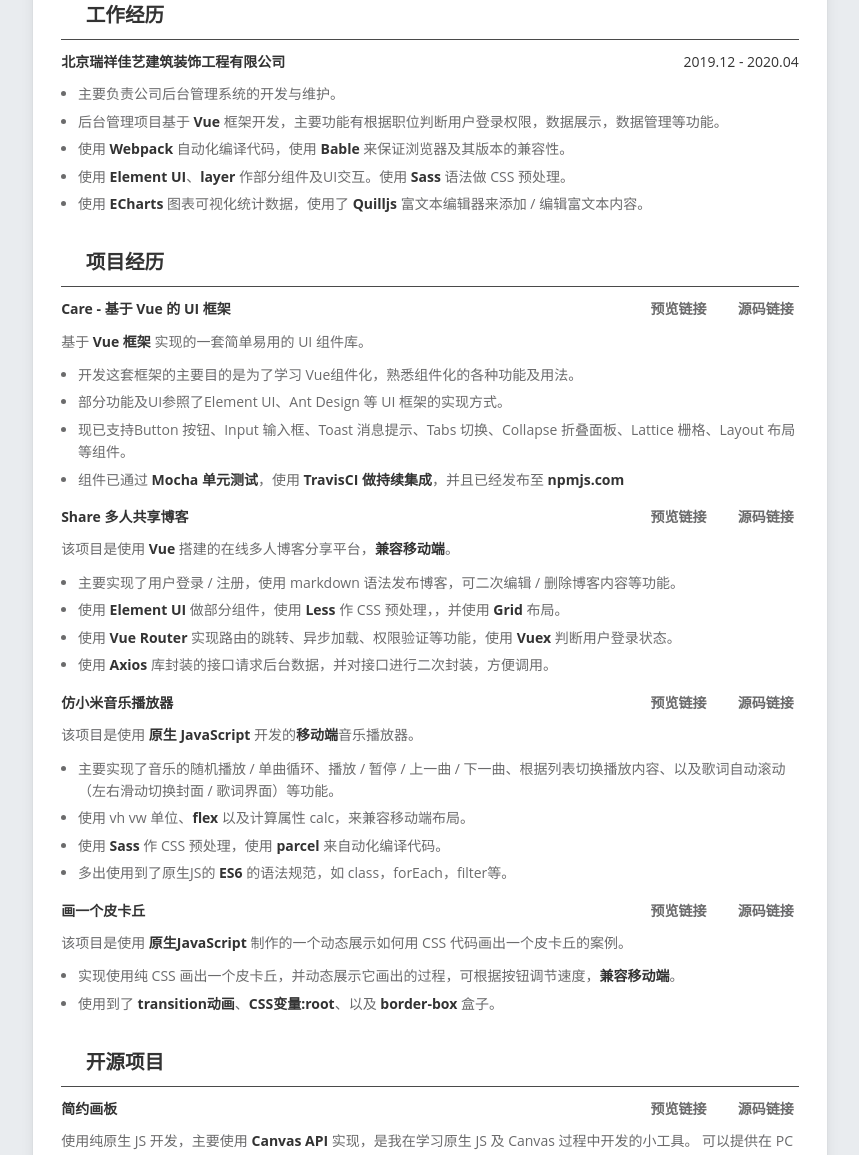
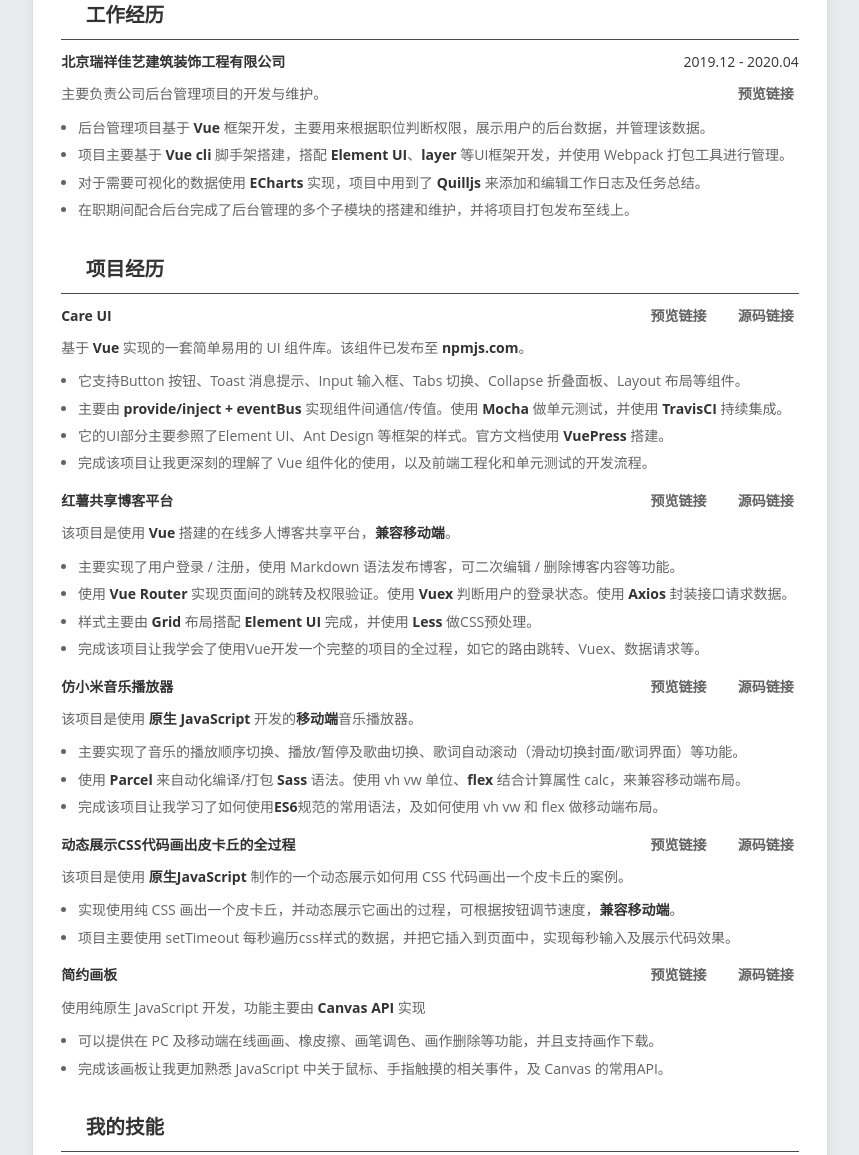
Before and after one commit to uphg/resume, a plain HTML site: page src/index.html in a window 1280 px wide. Shown: the part 257-1412 px from the top of the page, without its empty margins (210-1069 px from the left). Drawn offline with Linux system fonts and the light colour scheme.

Commit message:
修改简历

```diff
--- a/src/index.html
+++ b/src/index.html
@@ -25,32 +25,6 @@
                 <div class="info">
                     <div class="row">吕恒 | 23岁 | 前端开发 | 北京</div>
                     <div class="row">手机 <span class="contact">15631107371</span> | 邮箱 <span class="contact">bravchen@qq.com</span> | 微信 <span class="contact">bravchen</span></div>
-                    <!-- <div class="row">
-                        <div class="col">
-                            <span class="info-h">姓名</span>
-                            <span class="info-t">吕恒</span>
-                        </div>
-                        <div class="col">
-                            <span class="info-h">性别</span>
-                            <span class="info-t">男</span>
-                        </div>
-                        <div class="col">
-                            <span class="info-h">年龄</span>
-                            <span class="info-t">23</span>
-                        </div>
-                        <div class="col">
-                            <span class="info-h">手机</span>
-                            <span class="info-t">15631107371</span>
-                        </div>
-                        <div class="col">
-                            <span class="info-h">邮箱</span>
-                            <span class="info-t">bravchen@qq.com</span>
-                        </div>
-                        <div class="col">
-                            <span class="info-h">微信</span>
-                            <span class="info-t">bravchen</span>
-                        </div>
-                    </div> -->
                 </div>
             </div>
         </section>
@@ -64,14 +38,24 @@
                     </span>
                     <span>工作经历</span>
                 </h2>
-                <h3 class="company-h3"><span>北京瑞祥佳艺建筑装饰工程有限公司</span><span class="time">2019.12 - 2020.04</span></h3>
-                <!-- <div class="time">2019.12 - 2020.04</div> -->
+                <h3 class="company-h3">
+                    <span>北京瑞祥佳艺建筑装饰工程有限公司</span>
+                    <span class="time">2019.12 - 2020.04</span>
+                </h3>
+                <p class="company-link">
+                    <span>主要负责公司后台管理项目的开发与维护。</span>
+                    <a class="project-i" target="_blank" href="https://lib.rxjy.com/element-rx/dist/index.html#/ElementRx/Index">
+                        <svg class="icon" aria-hidden="true">
+                            <use xlink:href="#i-lianjie"></use>
+                        </svg>
+                        <span>预览链接</span>
+                    </a>
+                </p>
                 <ul>
-                    <li>主要负责公司后台管理系统的开发与维护。</li>
-                    <li>后台管理项目基于 <strong>Vue</strong> 框架开发，主要功能有根据职位判断用户登录权限，数据展示，数据管理等功能。</li>
-                    <li>使用 <strong>Webpack</strong> 自动化编译代码，使用 <strong>Bable</strong> 来保证浏览器及其版本的兼容性。</li>
-                    <li>使用 <strong>Element UI</strong>、<strong>layer</strong> 作部分组件及UI交互。使用 <strong>Sass</strong> 语法做 CSS 预处理。</li>
-                    <li>使用 <strong>ECharts</strong> 图表可视化统计数据，使用了 <strong>Quilljs</strong> 富文本编辑器来添加 / 编辑富文本内容。</li>
+                    <li>后台管理项目基于 <strong>Vue</strong> 框架开发，主要用来根据职位判断权限，展示用户的后台数据，并管理该数据。</li>
+                    <li>项目主要基于 <strong>Vue cli</strong> 脚手架搭建，搭配 <strong>Element UI</strong>、<strong>layer</strong> 等UI框架开发，并使用 Webpack</strong> 打包工具进行管理。</li>
+                    <li>对于需要可视化的数据使用 <strong>ECharts</strong> 实现，项目中用到了 <strong>Quilljs</strong> 来添加和编辑工作日志及任务总结。</li>
+                    <li>在职期间配合后台完成了后台管理的多个子模块的搭建和维护，并将项目打包发布至线上。</li>
                 </ul>
             </div>
             <div class="part">
@@ -85,7 +69,7 @@
                 </h2>
                 <section>
                     <h3 class="project-h3">
-                        <span>Care - 基于 Vue 的 UI 框架</span>
+                        <span>Care UI</span>
                         <span>
                             <a class="project-i" target="_blank" href="https://chenning02.github.io/care/">
                                 <svg class="icon" aria-hidden="true">
@@ -101,17 +85,17 @@
                             </a>
                         </span>
                     </h3>
-                    <div>基于 <strong>Vue 框架</strong> 实现的一套简单易用的 UI 组件库。</div>
+                    <div>基于 <strong>Vue</strong> 实现的一套简单易用的 UI 组件库。该组件已发布至 <strong>npmjs.com</strong>。</div>
                     <ul>
-                        <li>开发这套框架的主要目的是为了学习 Vue组件化，熟悉组件化的各种功能及用法。</li>
-                        <li>部分功能及UI参照了Element UI、Ant Design 等 UI 框架的实现方式。</li>
-                        <li>现已支持Button 按钮、Input 输入框、Toast 消息提示、Tabs 切换、Collapse 折叠面板、Lattice 栅格、Layout 布局等组件。</li>
-                        <li>组件已通过 <strong>Mocha 单元测试</strong>，使用 <strong>TravisCI 做持续集成</strong>，并且已经发布至 <strong>npmjs.com</strong> </li>
+                        <li>它支持Button 按钮、Toast 消息提示、Input 输入框、Tabs 切换、Collapse 折叠面板、Layout 布局等组件。</li>
+                        <li>主要由<strong> provide/inject + eventBus </strong>实现组件间通信/传值。使用 <strong>Mocha</strong> 做单元测试，并使用 <strong>TravisCI</strong> 持续集成。</li>
+                        <li>它的UI部分主要参照了Element UI、Ant Design 等框架的样式。官方文档使用 <strong>VuePress</strong> 搭建。</li>
+                        <li>完成该项目让我更深刻的理解了 Vue 组件化的使用，以及前端工程化和单元测试的开发流程。</li>
                     </ul>
                 </section>
                 <section>
                     <h3 class="project-h3">
-                        <span>Share 多人共享博客</span>
+                        <span>红薯共享博客平台</span>
                         <span>
                             <a class="project-i" target="_blank" href="https://chenning02.gitee.io/vue-multiplayer-blog/dist/index.html#/">
                                 <svg class="icon" aria-hidden="true">
@@ -127,12 +111,12 @@
                             </a>
                         </span>
                     </h3>
-                    <div>该项目是使用 <strong>Vue</strong> 搭建的在线多人博客分享平台，<strong>兼容移动端</strong>。</div>
+                    <div>该项目是使用 <strong>Vue</strong> 搭建的在线多人博客共享平台，<strong>兼容移动端</strong>。</div>
                     <ul>
-                        <li>主要实现了用户登录 / 注册，使用 markdown 语法发布博客，可二次编辑 / 删除博客内容等功能。</li>
-                        <li>使用 <strong>Element UI</strong> 做部分组件，使用 <strong>Less</strong> 作 CSS 预处理，，并使用 <strong>Grid</strong> 布局。</li>
-                        <li>使用 <strong>Vue Router</strong> 实现路由的跳转、异步加载、权限验证等功能，使用 <strong>Vuex</strong> 判断用户登录状态。</li>
-                        <li>使用 <strong>Axios</strong> 库封装的接口请求后台数据，并对接口进行二次封装，方便调用。</li>
+                        <li>主要实现了用户登录 / 注册，使用 Markdown 语法发布博客，可二次编辑 / 删除博客内容等功能。</li>
+                        <li>使用 <strong>Vue Router</strong> 实现页面间的跳转及权限验证。使用 <strong>Vuex</strong> 判断用户的登录状态。使用 <strong>Axios</strong> 封装接口请求数据。</li>
+                        <li>样式主要由 <strong>Grid</strong> 布局搭配 <strong>Element UI</strong> 完成，并使用 <strong>Less</strong> 做CSS预处理。</li>
+                        <li>完成该项目让我学会了使用Vue开发一个完整的项目的全过程，如它的路由跳转、Vuex、数据请求等。</li>
                     </ul>
                 </section>
                 <section>
@@ -155,15 +139,14 @@
                     </h3>
                     <div>该项目是使用 <strong>原生 JavaScript</strong> 开发的<strong>移动端</strong>音乐播放器。</div>
                     <ul>
-                        <li>主要实现了音乐的随机播放 / 单曲循环、播放 / 暂停 / 上一曲 / 下一曲、根据列表切换播放内容、以及歌词自动滚动（左右滑动切换封面 / 歌词界面）等功能。</li>
-                        <li>使用 vh vw 单位、<strong>flex</strong> 以及计算属性 calc，来兼容移动端布局。</li>
-                        <li>使用 <strong>Sass</strong> 作 CSS 预处理，使用 <strong>parcel</strong> 来自动化编译代码。</li>
-                        <li>多出使用到了原生JS的 <strong>ES6</strong> 的语法规范，如 class，forEach，filter等。</li>
+                        <li>主要实现了音乐的播放顺序切换、播放/暂停及歌曲切换、歌词自动滚动（滑动切换封面/歌词界面）等功能。</li>
+                        <li>使用 <strong>Parcel</strong> 来自动化编译/打包 <strong>Sass</strong> 语法。使用 vh vw 单位、<strong>flex</strong> 结合计算属性 calc，来兼容移动端布局。</li>
+                        <li>完成该项目让我学习了如何使用<strong>ES6</strong>规范的常用语法，及如何使用 vh vw 和 flex 做移动端布局。</li>
                     </ul>
                 </section>
                 <section>
                     <h3 class="project-h3">
-                        <span>画一个皮卡丘</span>
+                        <span>动态展示CSS代码画出皮卡丘的全过程</span>
                         <span>
                             <a class="project-i" target="_blank" href="https://chenning02.gitee.io/pikachu/index.html">
                                 <svg class="icon" aria-hidden="true">
@@ -182,10 +165,10 @@
                     <div>该项目是使用 <strong> 原生JavaScript</strong> 制作的一个动态展示如何用 CSS 代码画出一个皮卡丘的案例。</div>
                     <ul>
                         <li>实现使用纯 CSS 画出一个皮卡丘，并动态展示它画出的过程，可根据按钮调节速度，<strong>兼容移动端</strong>。</li>
-                        <li>使用到了 <strong>transition动画</strong>、<strong>CSS变量:root</strong>、以及 <strong>border-box</strong> 盒子。</li>
+                        <li>项目主要使用 setTimeout 每秒遍历css样式的数据，并把它插入到页面中，实现每秒输入及展示代码效果。</li>
                     </ul>
                 </section>
-                <!-- <section>
+                <section>
                     <h3 class="project-h3">
                         <span>简约画板</span>
                         <span>
@@ -203,15 +186,15 @@
                             </a>
                         </span>
                     </h3>
-                    <p>使用纯原生 JS 开发，功能主要由 <strong>Canvas API</strong> 实现</p>
+                    <p>使用纯原生 JavaScript 开发，功能主要由 <strong>Canvas API</strong> 实现</p>
                     <ul>
-                        <li>该项目是我在学习原生 JS 及 Canvas 过程中开发的小工具。 可以提供在 PC 及移动端在线画画、橡皮擦、画笔调色、画作删除等功能，并且支持画作下载。</li>
-                        <li></li>
+                        <li>可以提供在 PC 及移动端在线画画、橡皮擦、画笔调色、画作删除等功能，并且支持画作下载。</li>
+                        <li>完成该画板让我更加熟悉 JavaScript 中关于鼠标、手指触摸的相关事件，及 Canvas 的常用API。</li>
                     </ul>
                     <p></p>
-                </section> -->
+                </section>
             </div>
-            <div class="part">
+            <!-- <div class="part">
                 <h2>
                     <span class="h2-icon">
                         <svg class="icon" aria-hidden="true">
@@ -240,7 +223,7 @@
                     </h3>
                     <p>使用纯原生 JS 开发，主要使用 <strong>Canvas API</strong> 实现，是我在学习原生 JS 及 Canvas 过程中开发的小工具。 可以提供在 PC 及移动端在线画画、橡皮擦、画笔调色、画作删除等功能，并且支持画作下载。</p>
                 </section>
-            </div>
+            </div> -->
             <div class="part">
                 <h2 class="intr-h2">
                     <span class="h2-icon">
@@ -260,7 +243,7 @@
                         <li>熟练使用 <strong>HTML5 & CSS3</strong> 制作页面，掌握 CSS3 动画、过渡效果、响应式等常用技术。</li>
                         <li>熟练使用 <strong>JavaScript</strong> 常用语法，对 <strong>ES6</strong> 规范有一定了解，如 Promise、await、try catch等。</li>
                         <li>熟悉 <strong>jQuery</strong> 的使用，可以使用 jQuery 封装轮播，tab 等组件。</li>
-                        <li>了解前端的单元测试、持续集成服务 <strong>Travis</strong> 相关知识</li>
+                        <li>了解前端的单元测试、持续集成服务 <strong>Travis</strong> 相关知识。</li>
                     </ul>
                 </div>
             </div>
--- a/src/style.css
+++ b/src/style.css
@@ -7,6 +7,8 @@
 
 :root {
     --h2-padding: 12px;
+    /* --font-color: #6b6b6c; #646464*; #1a1a1a; */
+    --font-color: #646464;
 }
 
 html {
@@ -15,12 +17,11 @@
 
 body {
     font-family: "Open Sans","Clear Sans","Helvetica Neue",Helvetica,Arial,sans-serif;
-    color: #6b6b6c;
+    color: var(--font-color);
     line-height: 1.6;
     background-color: #e9ecef;
 }
 .care {
-    /* max-width: 720px; */
     max-width: 21cm;
     min-height: 29.7cm;
     padding: 1em 2em;
@@ -28,9 +29,6 @@
     background-color: #fff;
     box-shadow: 0 0.5em 1em -0.125em rgba(10,10,10,.1), 0 0 0 1px rgba(10,10,10,.02);
 }
-/* .care-introduction, .care-main {
-    padding: 0 1em;
-} */
 .care-main {
     padding-bottom: 2em;
 }
@@ -133,7 +131,7 @@
     padding-left: 5px;
     padding-right: 5px;
     text-decoration: none;
-    color: #6b6b6c;
+    color: var(--font-color);
     transition: all 0.3s;
 }
 .part {
@@ -145,6 +143,13 @@
 }
 .company-h3 .time {
     font-weight: normal;
+}
+.company-link {
+    display: flex;
+    justify-content: space-between;
+}
+.company-link .project-i {
+    font-weight: bold;
 }
 .care-introduction .title {
     padding-bottom: 1.6em;
@@ -158,7 +163,7 @@
 }
 .info .contact {
     font-weight: normal;
-    color: #6b6b6c;;
+    color: var(--font-color);
 }
 .basic-content .item {
     display: flex;
@@ -172,23 +177,6 @@
 .basic-content .text {
     min-width: 200px;
 }
-
-/* .row {
-    display: flex;
-    justify-content: space-between;
-    flex-wrap: wrap;
-    margin-bottom: -0.6em;
-}
-.col {
-    flex-basis: 200px;
-    margin-bottom: 0.3em;
-}
-.row .info-h {
-    margin-right: 1em;
-}
-.row .info-t {
-    font-weight: normal;
-} */
 
 
 /* 移动端兼容 */
@@ -218,6 +206,7 @@
     .care {
         max-width: 760px;
         box-shadow: none;
+        padding: 1em;
     }
     .basic {
         display: flex;
@@ -233,9 +222,25 @@
         margin-bottom: 22px;
     }
     .care-introduction .title .name {
-        padding-top: 35px;
+        padding-top: 25px;
     }
-    .care-main .part:nth-child(2) section:last-child .project-h3{
+    /* 默认PDF */
+    .care-main .part:nth-child(2) section:nth-child(5) > ul {
+        padding-top: 50px;
+    }
+    /* Boos直聘 */
+    /* .care-main .part:nth-child(2) section:nth-child(5) > ul {
+        padding-top: 15px;
+    } */
+
+    /* 打印格式 */
+    /* .project-i {
+        display: none;
+    }
+    .part:last-child {
+        display: none;
+    }
+    .care-main .part:nth-child(2) section:nth-child(6) > ul {
         padding-top: 40px;
-    }
+    } */
 }
```
Also changed, not shown: dist/index.html (+42 -59 lines), 6 other files.
